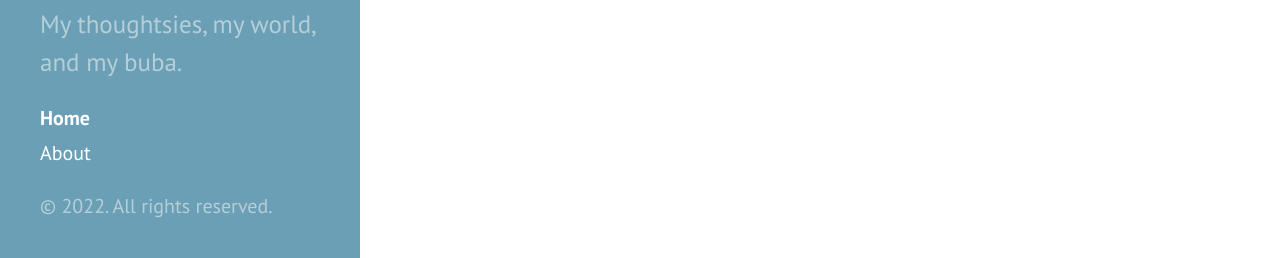
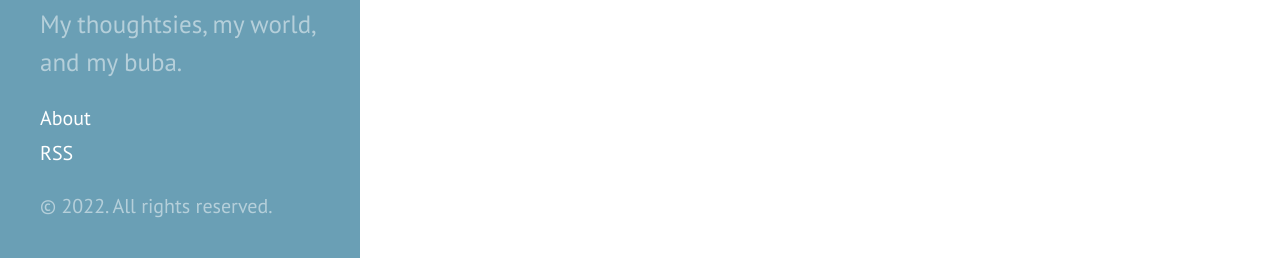
Before and after one commit to yavelemira/yavelemira.github.io, a Jekyll site: the page built from index.html, in a window 1280 px wide. Shown: the part 639-897 px from the top of the page. Built offline with Jekyll 4.4.1, drawn with Linux system fonts in a browser that asks for light colours.

Commit message:
remove original nav, make yml based

```diff
--- /dev/null
+++ b/_data/navigation.yml
@@ -0,0 +1,4 @@
+- name: About
+  link: /about
+- name: RSS
+  link: /atom.xml
--- a/_includes/sidebar.html
+++ b/_includes/sidebar.html
@@ -9,18 +9,8 @@
       <p class="lead">{{ site.description }}</p>
     </div>
     <nav class="sidebar-nav">
-      <a class="sidebar-nav-item{% if page.url == site.baseurl %} active{% endif %}" href="/">Home</a>
-      {%- comment -%}
-        The code below dynamically generates a sidebar nav of pages with
-        `layout: page` in the front-matter. See readme for usage.
-      {%- endcomment -%}
-      {%- assign pages_list = site.pages -%}
-      {%- for node in pages_list -%}
-        {%- if node.title != null -%}
-          {%- if node.layout == "page" -%}
-        <a class="sidebar-nav-item{% if page.url == node.url %} active{% endif %}" href="{{ node.url }}">{{ node.title }}</a>
-          {%- endif -%}
-        {%- endif -%}
+      {%- for item in site.data.navigation -%}
+        <a class="sidebar-nav-item" href="{{ item.link }}">{{ item.name }}</a>
       {%- endfor -%}
     </nav>
     <p>&copy; {{ site.time | date: '%Y' }}. All rights reserved.</p>
```
